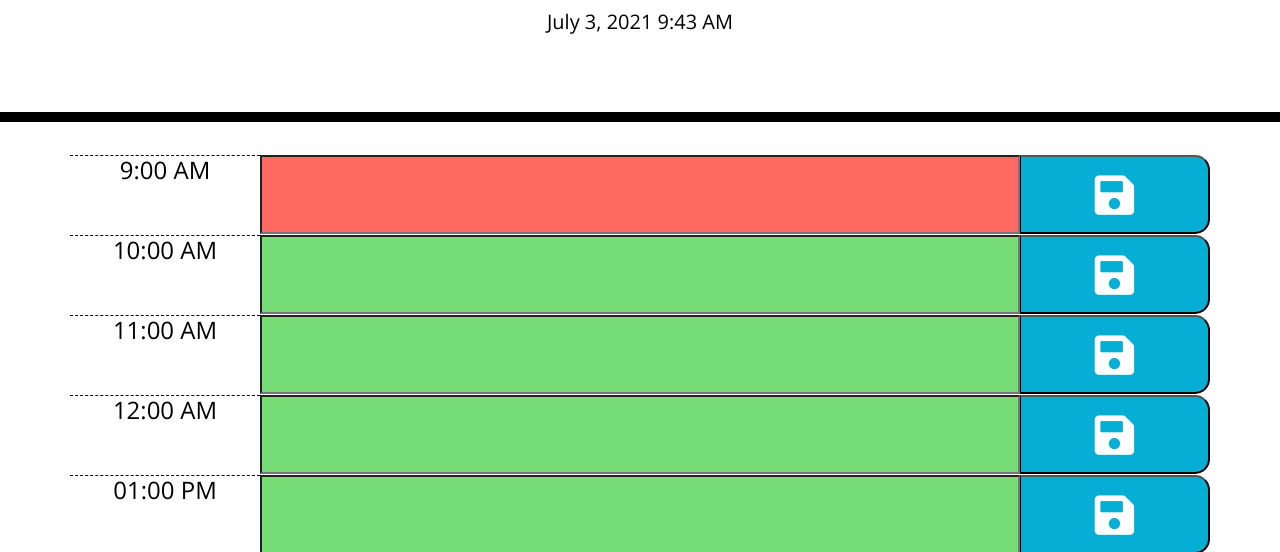
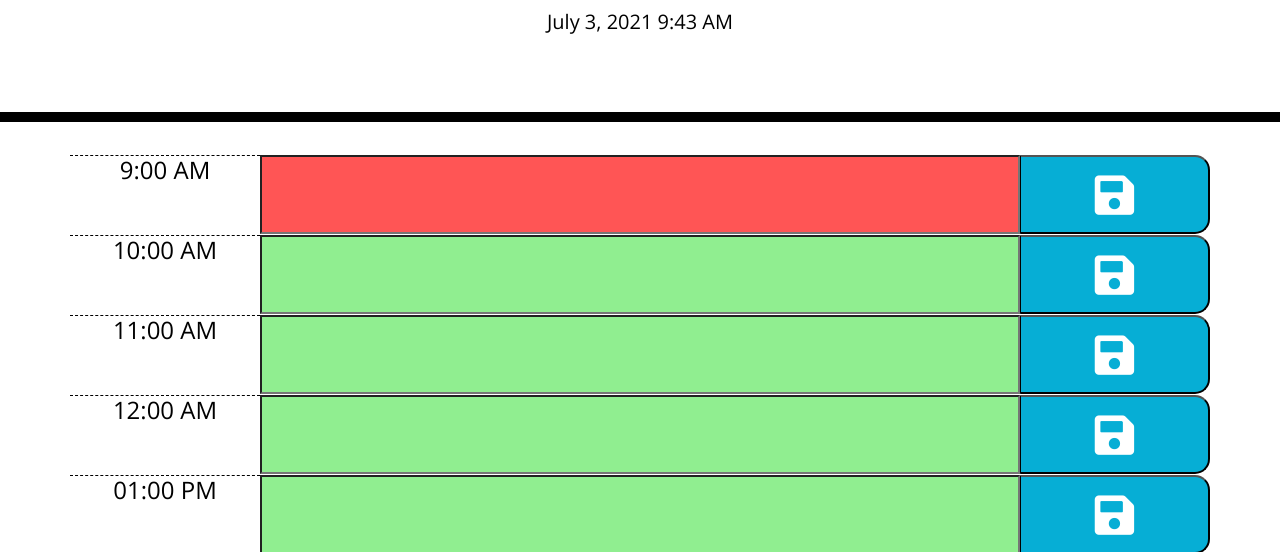
Before and after one commit to Rach-Gee/Work_Day_Scheduler_by_RG, a plain HTML site: page index.html in a window 1280 px wide. Shown: the part 182-734 px from the top of the page. Drawn offline with nearby package versions, Linux system fonts and the light colour scheme.

Commit message:
tweaking code so it is more readable

```diff
--- a/Assets/Styles/style.css
+++ b/Assets/Styles/style.css
@@ -66,16 +66,16 @@ textarea {
 }
 
 .past {
-  background-color: #d3d3d3;
+  background-color: gray;
   color: #000000;
 }
 
 .present {
-  background-color: #ff6961;
+  background-color: rgb(255, 85, 85) ;
   color: #000000;
 }
 
 .future {
-  background-color: #77dd77;
+  background-color: lightgreen;
   color: #000000;
 }
--- a/Assets/script.js
+++ b/Assets/script.js
@@ -13,25 +13,19 @@ $(".saveBtn").on("click", function (event) {
     var userInfo = $(this).prev().val();
     console.log(userInfo)
     localStorage.setItem($(this).prev().attr("id"), userInfo)
-
 });
 
 // change colors of schedule depending on local time for planner
+
 $("input").each(function () {
-        var selectedInput = parseInt($(this).attr("id"));
-
-        if (selectedInput > localTime) {
+    var time = parseInt($(this).attr("id"));
+    if (time > localTime) {
         $(this).addClass("future")
-
-        } else if (selectedInput == localTime) {
-
+    } else if (time == localTime) {
         $(this).addClass("present")
-
     }
     else {
         $(this).addClass("past")
-
     };
-
-        $("#" + selectedInput).val(localStorage.getItem(selectedInput))
+    $("#" + time).val(localStorage.getItem(time))
 });
```
Also changed, not shown: index.html (+7 -16 lines). Lines whose indentation alone changed are shown as unchanged.
